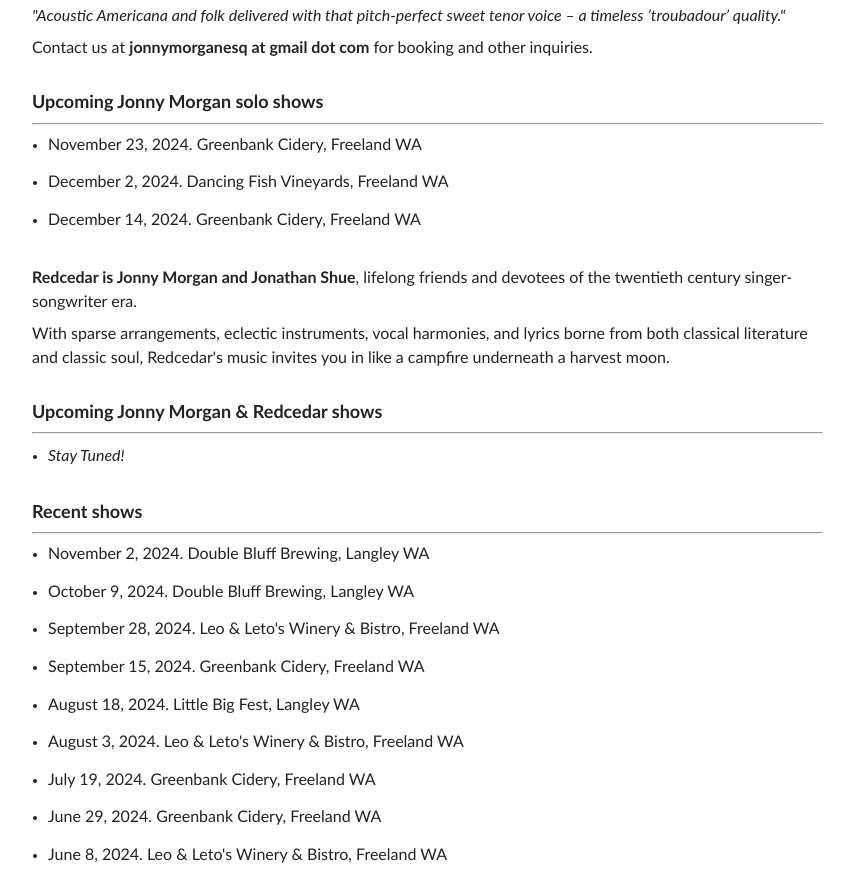
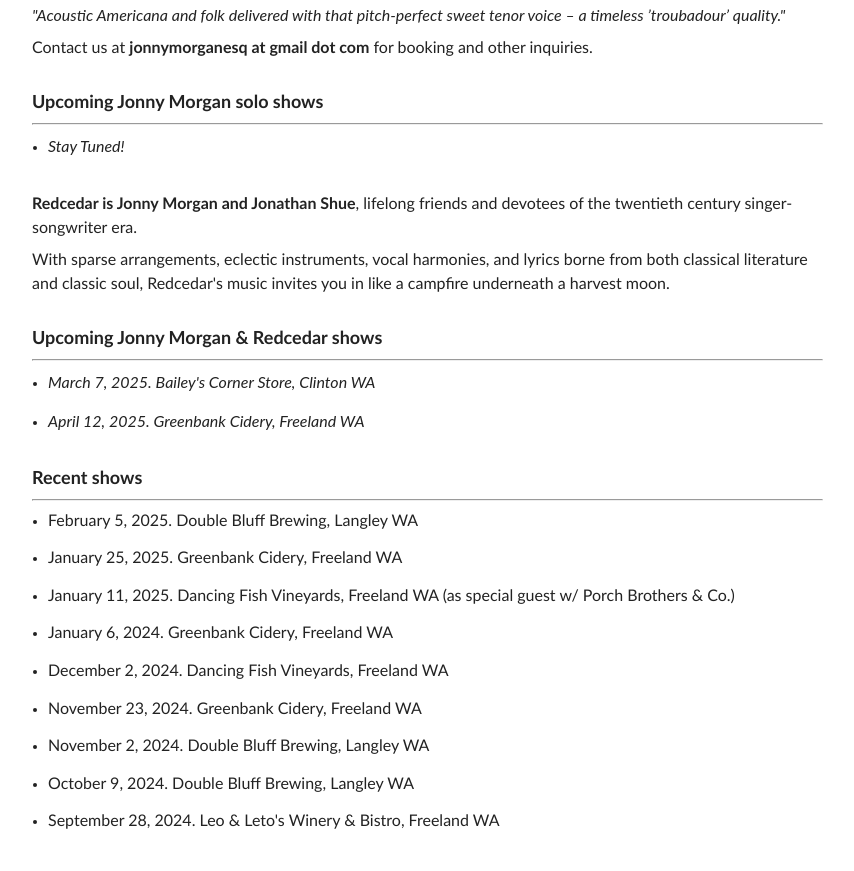
Before and after one commit to jtmorgan/jonnymorgan.github.io, a website: page index.html in a window 1280 px wide. Shown: the part 776-1647 px from the top of the page, without its empty margins (355-1209 px from the left). Drawn offline with Linux system fonts and the light colour scheme; a web font is replaced by a local one.

Commit message:
Update recent and upcoming shows

```diff
--- a/index.html
+++ b/index.html
@@ -55,10 +55,7 @@
 					<h3>Upcoming Jonny Morgan solo shows</h3>
 						<hr />
 						<ul class="publications">
-							<li>November 23, 2024. Greenbank Cidery, Freeland WA</li>
-							<li>December 2, 2024. Dancing Fish Vineyards, Freeland WA</li>
-							<li>December 14, 2024. Greenbank Cidery, Freeland WA</li>
-						<!--	<li><em>Stay Tuned!</em></li>	-->
+						<li><em>Stay Tuned!</em></li>
 						</ul>
 
 					<p><strong>Redcedar is Jonny Morgan and Jonathan Shue</strong>, lifelong friends and devotees of the twentieth century singer-songwriter era.</p>
@@ -67,25 +64,30 @@
 					<h3>Upcoming Jonny Morgan & Redcedar shows</h3>
 						<hr />
 						<ul class="publications">
-							<li><em>Stay Tuned!</em></li>
+							<li><em>March 7, 2025. Bailey's Corner Store, Clinton WA</em></li>
+							<li><em>April 12, 2025. Greenbank Cidery, Freeland WA</em></li>
 						</ul>
-
-
 <!--					<p>Here's what the kind folks at Skein & Tipple have to say about my solo act: <em>"Acoustic Americana and folk delivered with that pitch-perfect sweet tenor voice – a timeless ’troubadour’ quality."</em></p> -->
 
 					<h3>Recent shows</h3>
 						<hr />
 						<ul class="publications">
+							<li>February 5, 2025. Double Bluff Brewing, Langley WA</li>
+							<li>January 25, 2025. Greenbank Cidery, Freeland WA</li>
+							<li>January 11, 2025. Dancing Fish Vineyards, Freeland WA (as special guest w/ Porch Brothers & Co.)</li>
+							<li>January 6, 2024. Greenbank Cidery, Freeland WA</li>
+							<li>December 2, 2024. Dancing Fish Vineyards, Freeland WA</li>
+							<li>November 23, 2024. Greenbank Cidery, Freeland WA</li>
 							<li>November 2, 2024. Double Bluff Brewing, Langley WA</li>
 							<li>October 9, 2024. Double Bluff Brewing, Langley WA</li>
 							<li>September 28, 2024. Leo & Leto's Winery & Bistro, Freeland WA</li>
+<!--
 							<li>September 15, 2024. Greenbank Cidery, Freeland WA</li>
 							<li>August 18, 2024. Little Big Fest, Langley WA</li>
 							<li>August 3, 2024. Leo & Leto's Winery & Bistro, Freeland WA</li>
 							<li>July 19, 2024. Greenbank Cidery, Freeland WA</li>
 							<li>June 29, 2024. Greenbank Cidery, Freeland WA</li>
 							<li>June 8, 2024. Leo & Leto's Winery & Bistro, Freeland WA</li>
-<!--
 							<li>May 26, 2024. FOLKLIFE Festival, Seattle WA</li>
 							<li>May 22, 2024. Double Bluff Brewing, Langley WA</li>
 							<li>April 13, 2024. Skein & Tipple, Clinton WA</li>
```
